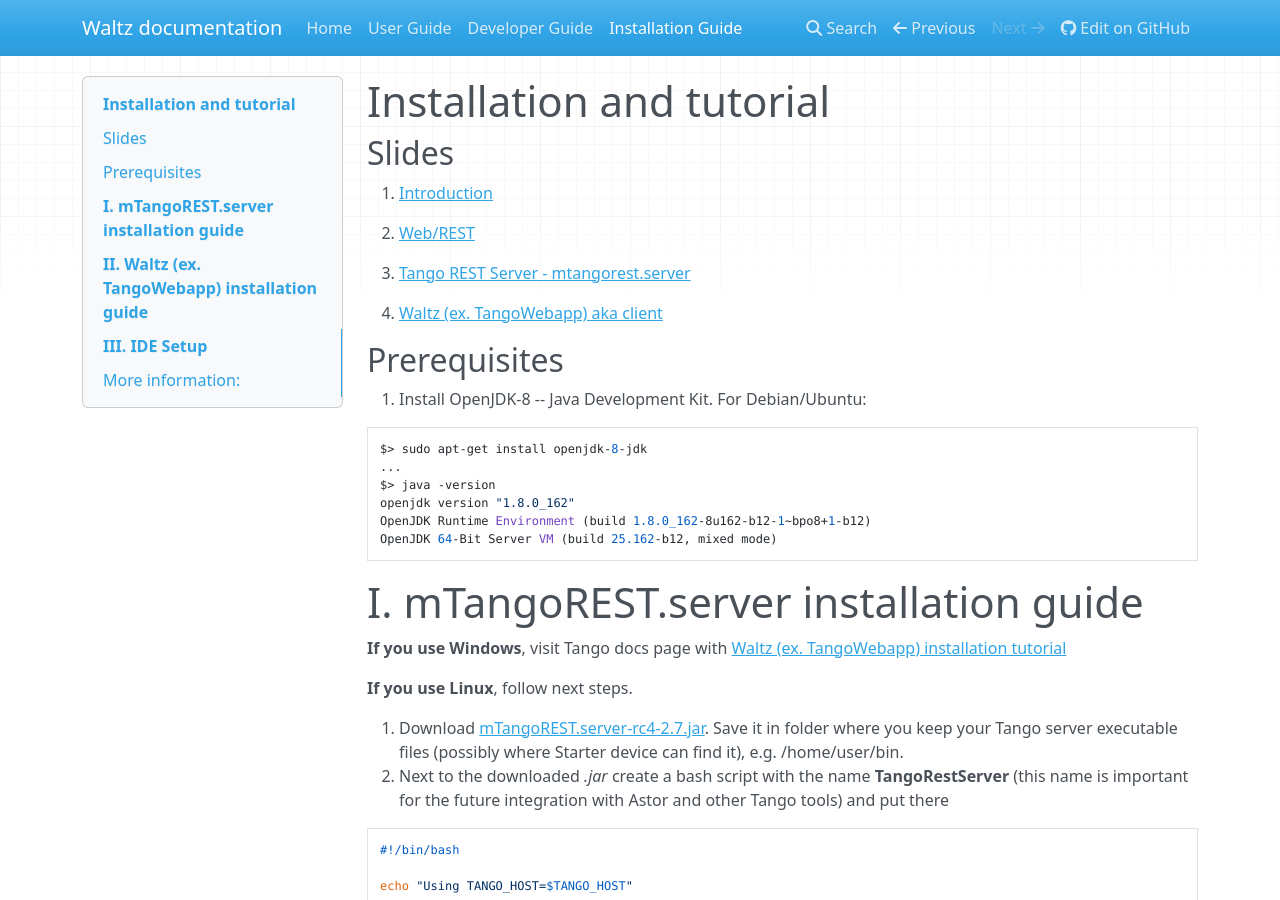
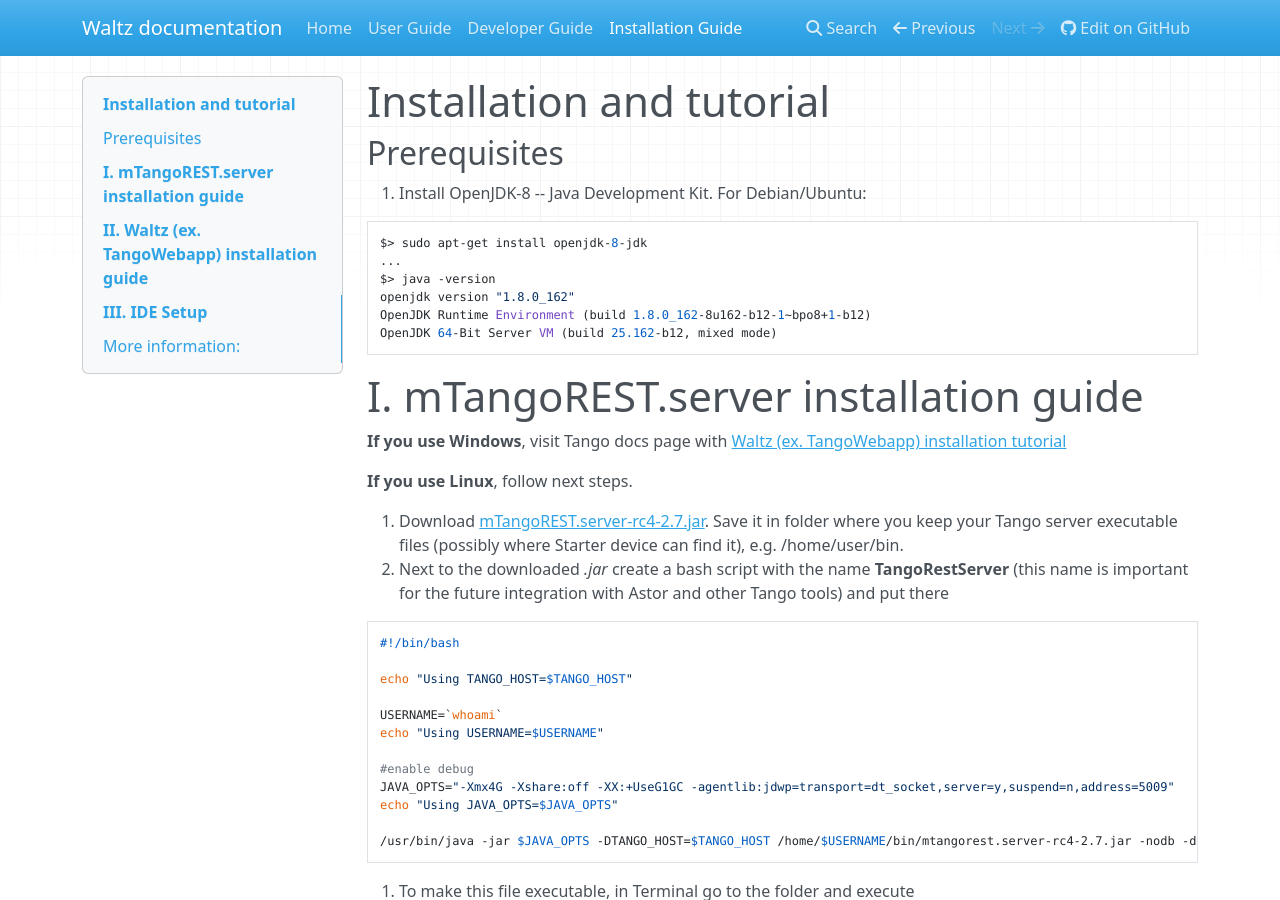
Before and after one commit to PhilLAL/waltz-docs, an MkDocs documentation site: the page built from docs/installation_guide.md, in a window 1280 px wide and 900 px high. Built offline with MkDocs 1.6.1, drawn with Linux system fonts in a browser that asks for light colours; nearby versions of some CDN libraries; old or Windows-style settings are respelled for this version of MkDocs.

Commit message:
progress

```diff
--- a/docs/installation_guide.md
+++ b/docs/installation_guide.md
@@ -1,14 +1,4 @@
 # Installation and tutorial
-
-## Slides
-
-1. [Introduction](https://www.slideshare.net/secret/bGqura3owiyMtn)
-
-2. [Web/REST](https://www.slideshare.net/secret/bYRV0WRw24jotN)
-
-3. [Tango REST Server - mtangorest.server](https://www.slideshare.net/secret/pZioNqZIp6lToV)
-
-4. [Waltz (ex. TangoWebapp) aka client](https://www.slideshare.net/secret/LyqxvOpgy7gbJd)
 
 ## Prerequisites
 
```
Also changed, not shown: docs/developer_guide.md (+7 -1 lines).
